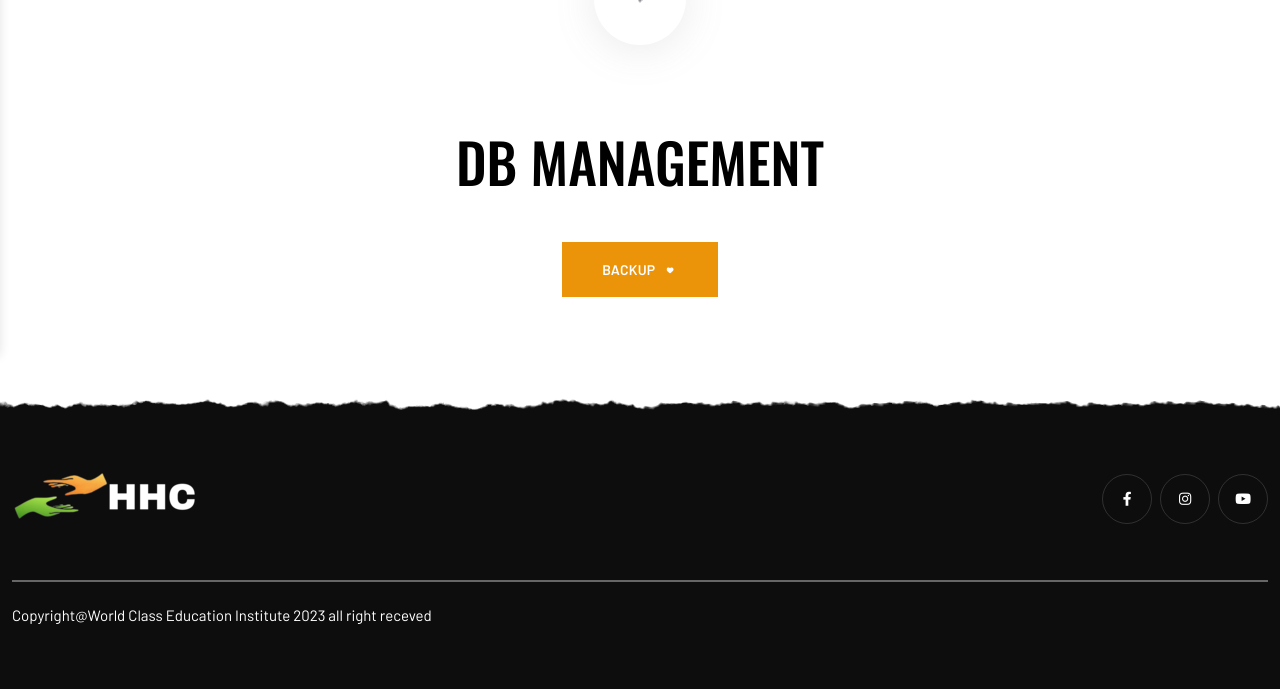
After one commit to mohdaahad/helping-hand-community, a Django app: page /db_backup/ in a window 1280 px wide. The commit adds this page. Shown: the part 444-1133 px from the top of the page. Run offline with Django 3.2, Linux system fonts and the light colour scheme; parts of the project's set-up code (start-up, migrations or seed data) failed here and were passed over; some libraries are stand-ins or nearby versions; some web fonts are replaced.

Commit message:
db backup funtion

```diff
--- /dev/null
+++ b/account/templates/account/db_backup.html
@@ -0,0 +1,182 @@
+{% extends 'account/base.html' %}
+{% block title %}HHC - Db_backup{% endblock title%}
+{% load static %}
+{% block body %}
+        <!-- Page Breadcumb -->
+        <section class="pageBreadcumb pageBreadcumb--style1 position-relative" data-bg-image="{% static 'account/image/bg/pageBreadcumbBg1.jpg' %}">
+            <div class="pageBreadcumbTopDown">
+                <a class="btn btn--styleOne btn--icon btn--icon2 it-btn" href="">
+          <svg class="btn__icon" width="10" height="14" viewBox="0 0 10 14" fill="none" xmlns="http://www.w3.org/2000/svg">
+            <path d="M0.869141 8.70508L1.45508 8.11914C1.60156 8.00195 1.80664 8.00195 1.95312 8.14844L4.23828 10.4922V0.414062C4.23828 0.208984 4.38477 0.0625 4.58984 0.0625H5.41016C5.58594 0.0625 5.76172 0.208984 5.76172 0.414062V10.4922L8.01758 8.14844C8.16406 8.00195 8.36914 8.00195 8.51562 8.11914L9.10156 8.70508C9.21875 8.85156 9.21875 9.05664 9.10156 9.20312L5.23438 13.0703C5.08789 13.1875 4.88281 13.1875 4.73633 13.0703L0.869141 9.20312C0.751953 9.05664 0.751953 8.85156 0.869141 8.70508Z" fill="#60646B" />
+          </svg>
+          <span class="it-btn__inner">
+          <span class="it-btn__blobs">
+            <span class="it-btn__blob"></span>
+          <span class="it-btn__blob"></span>
+          <span class="it-btn__blob"></span>
+          <span class="it-btn__blob"></span>
+          </span>
+          </span>
+          <svg class="it-btn__animation" xmlns="http://www.w3.org/2000/svg" version="1.1">
+            <defs>
+              <filter>
+                <feGaussianBlur in="SourceGraphic" result="blur" stdDeviation="10"></feGaussianBlur>
+                <feColorMatrix in="blur" mode="matrix" values="1 0 0 0 0 0 1 0 0 0 0 0 1 0 0 0 0 0 21 -7" result="goo">
+                </feColorMatrix>
+                <feBlend in2="goo" in="SourceGraphic" result="mix"></feBlend>
+              </filter>
+            </defs>
+          </svg>
+        </a>
+            </div>
+            <div class="sectionShape sectionShape--top">
+                <img src="{% static 'account/image/shapes/pagebreadcumbShapeTop.svg' %}" alt="hhc">
+            </div>
+            <div class="sectionShape sectionShape--bottom">
+                <img src="{% static 'account/image/shapes/pagebreadcumbShapeBottom.svg' %}" alt="hhc">
+            </div>
+            <div class="container">
+                <div class="row">
+                    <div class="col-12">
+                        <div class="pageTitle text-center">
+                            <h2 class="pageTitle__heading text-white text-uppercase mb-25">Db Management</h2>
+                            <nav aria-label="breadcrumb">
+                                <ol class="breadcrumb">
+                                    <li class="breadcrumb-item"><a href="index.html">Home</a></li>
+                                    <li class="breadcrumb-item active" aria-current="page">BackUp</li>
+                                </ol>
+                            </nav>
+                        </div>
+                    </div>
+                </div>
+            </div>
+        </section>
+        <!-- Page Breadcumb End -->
+        <!-- Donation Details -->
+
+        <section class="donation pt-130 pb-100">
+          <div id="loading-icon" style="display: none;" class="page-container">
+            <div class="loading-container">
+              <div>
+                <div class="d-flex justify-content-center">
+                  <div class="spinner-border text-warning" role="status">
+                    <span class="sr-only">Loading...</span>
+                  </div>
+                </div>
+              </div>
+            </div>
+          </div>
+
+
+            <div class="container">
+
+
+
+              <div class="col-12">
+                <div class="commentsPost__button text-center">
+                    <h2 class="sectionTitle__big mb-5">Db management</h2>
+
+                    {% if result_upload %}
+                     <p class="mb-5">{{ result_upload }}</p>
+                    {% elif result %}
+                    <p class="mb-5">{{ result }}</p>
+                    {% else %}
+
+                    {% endif %}
+
+
+                    <div class="d-flex justify-content-center">
+                        <!-- Create Backup Form -->
+                        <div>
+                            <form id="backup-form" method="post" action="{% url 'create_backup' %}">
+                                {% csrf_token %}
+                                <button type="submit" value="Create Backup" class="btn btn--styleOne btn--primary it-btn">
+                                    <span class="btn__text">Backup</span>
+                                    <!-- ... (rest of the button HTML) -->
+                                    <i class="fa-solid fa-heart btn__icon"></i>
+                                    <span class="it-btn__inner">
+                                    <span class="it-btn__blobs">
+                                      <span class="it-btn__blob"></span>
+                                    <span class="it-btn__blob"></span>
+                                    <span class="it-btn__blob"></span>
+                                    <span class="it-btn__blob"></span>
+                                    </span>
+                                    </span>
+                                    <svg class="it-btn__animation" xmlns="http://www.w3.org/2000/svg" version="1.1">
+                                      <defs>
+                                        <filter>
+                                          <feGaussianBlur in="SourceGraphic" result="blur" stdDeviation="10"></feGaussianBlur>
+                                          <feColorMatrix in="blur" mode="matrix" values="1 0 0 0 0 0 1 0 0 0 0 0 1 0 0 0 0 0 21 -7" result="goo">
+                                          </feColorMatrix>
+                                          <feBlend in2="goo" in="SourceGraphic" result="mix"></feBlend>
+                                        </filter>
+                                      </defs>
+                                    </svg>
+                                </button>
+                            </form>
+                        </div>
+
+                        <!-- Upload to S3 Form -->
+                        {% if status %}
+                        <div class="mx-2" >
+                          <form id="upload-form" method="post" action="{% url 'upload_to_s3' backup_filename=backup_filename %}"  >
+                              {% csrf_token %}
+                              <button type="submit" value="Upload to S3" class="btn btn--styleOne btn--primary it-btn">
+                                  <span class="btn__text">Upload to S3</span>
+
+                                  <i class="fa-solid fa-heart btn__icon"></i>
+                                  <span class="it-btn__inner">
+                                  <span class="it-btn__blobs">
+                                    <span class="it-btn__blob"></span>
+                                  <span class="it-btn__blob"></span>
+                                  <span class="it-btn__blob"></span>
+                                  <span class="it-btn__blob"></span>
+                                  </span>
+                                  </span>
+                                  <svg class="it-btn__animation" xmlns="http://www.w3.org/2000/svg" version="1.1">
+                                    <defs>
+                                      <filter>
+                                        <feGaussianBlur in="SourceGraphic" result="blur" stdDeviation="10"></feGaussianBlur>
+                                        <feColorMatrix in="blur" mode="matrix" values="1 0 0 0 0 0 1 0 0 0 0 0 1 0 0 0 0 0 21 -7" result="goo">
+                                        </feColorMatrix>
+                                        <feBlend in2="goo" in="SourceGraphic" result="mix"></feBlend>
+                                      </filter>
+                                    </defs>
+                                  </svg>
+                              </button>
+                          </form>
+                      </div>
+                  </div>
+              </div>
+          </div>
+
+                        {% endif %}
+
+
+            </div>
+        </section>
+        <!-- Donation Details End -->
+    </main>
+<!-- myapp/templates/index.html -->
+<!-- ... (previous HTML code) -->
+
+
+</body>
+</html>
+
+    <script>
+      document.addEventListener('DOMContentLoaded', function() {
+        var form_back = document.getElementById('backup-form');
+        var loadingIcon = document.getElementById('loading-icon');
+        var form_upload = document.getElementById('upload-form');
+        form_back.addEventListener('submit', function() {
+          loadingIcon.style.display = 'block'; // Show the loading icon
+        });
+        form_upload.addEventListener('submit', function() {
+          loadingIcon.style.display = 'block'; // Show the loading icon
+        });
+      });
+
+
+    </script>
+    {% endblock body %}
--- a/account/templates/account/navbar.html
+++ b/account/templates/account/navbar.html
@@ -40,6 +40,9 @@
                                         {% if request.user.is_authenticated  %}
                                         <li><a class="a" href="{% url 'donation_details' %}">Donations</a></li>
                                         <li><a class="a" href="{% url 'donors_list' %}">Donors List</a></li>
+                                        <li >
+                                            <a class="a" href="{% url 'create_backup' %}">Backup</a>
+                                        </li>
                                         {% endif %}
 
                                         <!-- <li><a href="{% url 'blog' %}">Blog</a></li> -->
@@ -167,6 +170,10 @@
                                                 <li class="list menu-item-parent">
                                                     <a class="animation" href="{% url 'donation_details' %}">Donations</a>
                                                 </li>
+                                                <li><a class="a" href="{% url 'donors_list' %}">Donors List</a></li>
+                                                <li >
+                                                    <a class="a" href="{% url 'create_backup' %}">Backup</a>
+                                                </li>
                                                 {% endif %}
                                                 <!-- <li class="list menu-item-parent">
                                                     <a class="animation" href="{% url 'blog' %}">Blog</a>
--- a/account/urls.py
+++ b/account/urls.py
@@ -26,6 +26,9 @@ urlpatterns = [
     path('volunteers_ajax/', views.volunteers_ajax, name='volunteers_ajax'),
     path('callback/', views.callback, name='callback'),
     path('login/', views.login, name='login'),
-     path('logout/', views.user_logout, name='logout'),
-     path('donors_list/', views.donors_list, name='donors_list'),
+    path('logout/', views.user_logout, name='logout'),
+    path('donors_list/', views.donors_list, name='donors_list'),
+    path('db_backup/', views.db_backup, name='create_backup'),
+    path('upload_to_s3/<str:backup_filename>', views.upload_backup_to_s3, name='upload_to_s3'),
+
 ]+ static(settings.MEDIA_URL, document_root=settings.MEDIA_ROOT)
--- a/account/views.py
+++ b/account/views.py
@@ -15,7 +15,8 @@ from datetime import datetime,date
 from django.http.response import HttpResponseRedirect
 # Create your views here.
 from django.contrib.auth import authenticate, login as Login_process ,logout
-
+import boto3
+import subprocess
 
 def get_ip(request):
     ip = request.get_host().split(':')[0]
@@ -300,3 +301,84 @@ def donors_list(request):
         donation_lst.append(donor_dict)
 
     return render(request, 'account/donors-list.html', {'donations': donation_lst})
+
+
+
+
+
+
+
+
+def create_backup():
+    # Define the database settings
+    db_settings = settings.DATABASES['default']
+
+    # Get the database credentials
+    db_name = db_settings['NAME']
+    db_user = db_settings['USER']
+    db_password = db_settings['PASSWORD']
+    db_host = db_settings['HOST']
+    db_port = db_settings['PORT']
+
+    # Specify the backup directory and filename
+    backup_dir = os.path.join(os.path.dirname(os.path.dirname(os.path.abspath(__file__))), 'static/account/db_backup/',)
+    timestamp = datetime.now().strftime('%Y-%m-%d_%H-%M-%S')
+    backup_filename = f'db_backup_{timestamp}.sql'
+    result = {
+        'filename': backup_filename,
+        'message': None,
+        'status':False,
+                }
+    # Build the pg_dump command
+    pg_dump_cmd = [
+        'pg_dump',
+        '--dbname', f'postgresql://{db_user}:{db_password}@{db_host}:{db_port}/{db_name}',
+        '--file', os.path.join(backup_dir, backup_filename),
+    ]
+
+    # Run the pg_dump command
+    try:
+        subprocess.run(pg_dump_cmd, check=True)
+        result['message'] = "Database backup successful!!!"
+        result['status'] = True
+    except subprocess.CalledProcessError as e:
+        result['message'] = "Error creating database backup!!!"
+
+    return result
+
+
+def db_backup(request):
+    if request.method == 'POST':
+        backup_info = create_backup()
+        result = backup_info['message']
+        backup_filename = backup_info['filename']
+        status = backup_info['status']
+    else:
+        result = None
+        backup_filename = None
+        status = False
+
+
+    return render(request, 'account/db_backup.html', {'result': result, 'backup_filename': backup_filename,'status':status})
+
+
+
+def upload_backup_to_s3(request, backup_filename):
+    # Specify the local path of the SQL file
+    local_file = os.path.join(os.path.dirname(os.path.dirname(os.path.abspath(__file__))), 'static/account/db_backup/', backup_filename)
+    # Define the S3 bucket and object key where you want to store the file
+    s3_bucket_name = "hhc-db-backup"
+    s3_object_key = backup_filename
+
+    s3_client = boto3.client('s3',
+                      aws_access_key_id=settings.AWS_ACCESS_KEY_ID,
+                      aws_secret_access_key=settings.AWS_SECRET_ACCESS_KEY,
+                                   )
+    try:
+        s3_client.upload_file(local_file, s3_bucket_name, s3_object_key)
+        result = 'uploaded successfully to S3!'
+    except Exception as e:
+        result = f'Error uploading to S3: {str(e)}'
+
+
+    return render(request, 'account/db_backup.html', {'result_upload': result})
--- a/requirements.txt
+++ b/requirements.txt
@@ -13,3 +13,4 @@ six==1.16.0
 sqlparse==0.4.3
 swapper==1.3.0
 tqdm==4.65.0
+boto3==1.28.49
```
Also changed, not shown: hhc/settings.py (+9 -1 lines), 1 other file.
